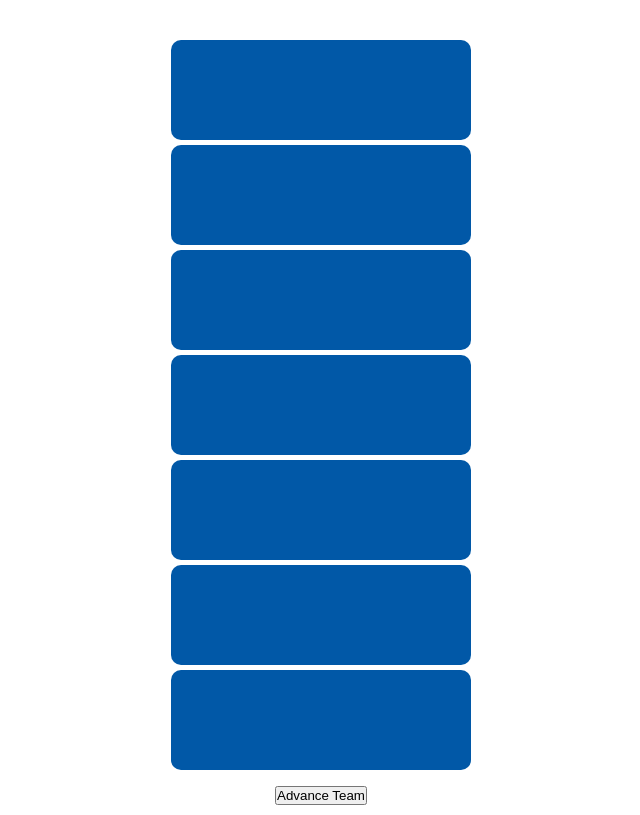
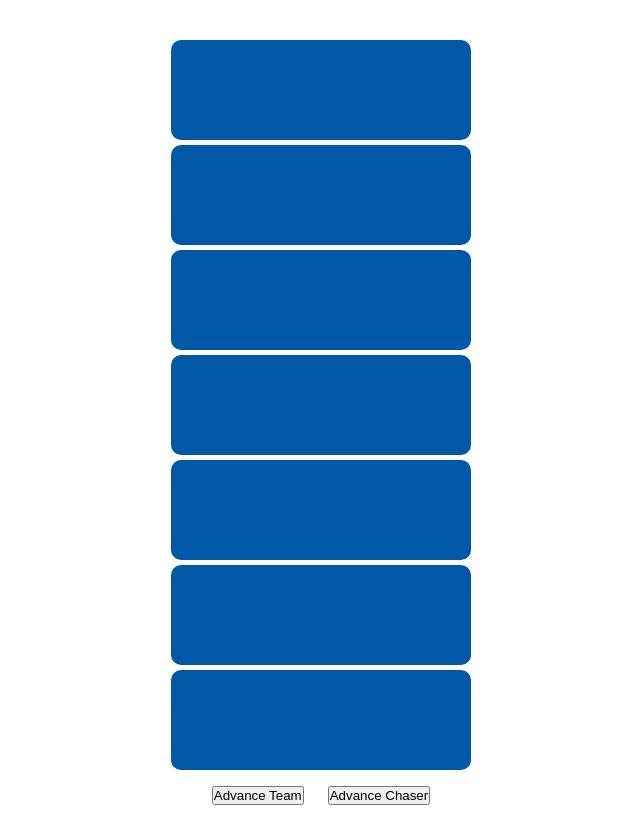
Before and after one commit to mercymorned/the-chase, a Next.js app: page / in a window 1280 px wide. Shown: the whole page, without its empty margins (319-959 px from the left). Built offline with nearby package versions, Linux system fonts and the light colour scheme.

Commit message:
feat: create AdvanceChaserButton component, outline logic for implementing states

```diff
--- /dev/null
+++ b/src/app/advance-chaser-button.js
@@ -0,0 +1,15 @@
+'use client';
+
+export default function AdvanceChaserButton() {
+    function handleClick() {
+        //determine if this is the first round, if so starting position is readct id ":R1bt7:"
+
+        //find the current position of the chaser (react id for this bar)
+        //calculate the next position (react id+1 from current id)
+        //change state of starting bar (from red with arrows to dark red)
+        //change state of new bar (from blue to red with indicators)
+        //set new position as current
+    }
+
+    return <button onClick={handleClick}>Advance Chaser</button>;
+}
--- a/src/app/page.js
+++ b/src/app/page.js
@@ -2,6 +2,7 @@
 
 import styles from "./page.module.css";
 import AdvancePlayerButton from './advance-player-button.js';
+import AdvanceChaserButton from './advance-chaser-button.js'
 import { useState } from "react";
 import { useId } from "react";
 
@@ -31,7 +32,7 @@ export default function HomePage() {
 
       </main>
       <footer className={styles.footer}>
-      <AdvancePlayerButton />
+      <AdvancePlayerButton /> <AdvanceChaserButton />
       </footer>
     </div>
   );
```
Also changed, not shown: src/app/advance-player-button.js (+8 -1 lines).
